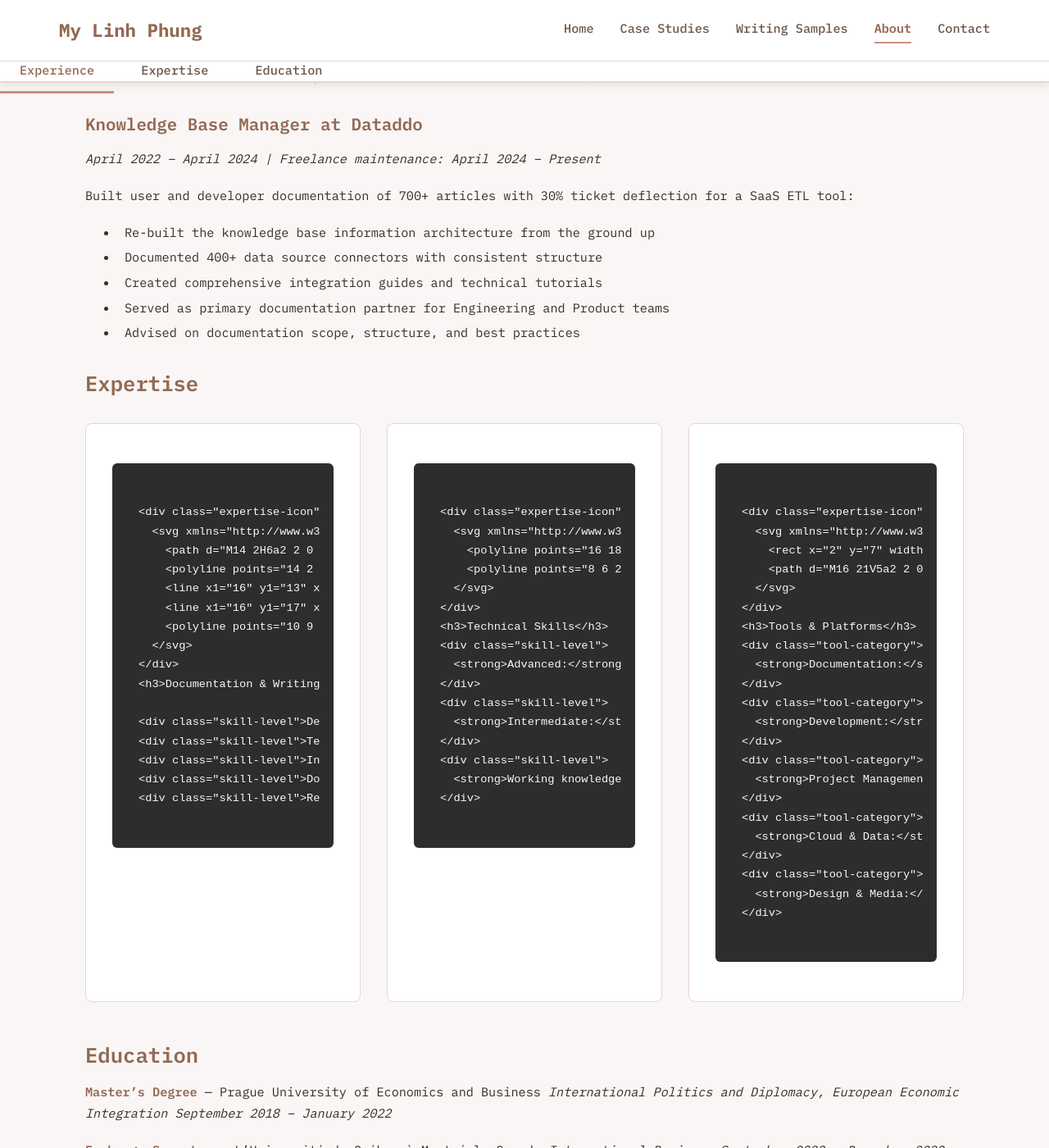
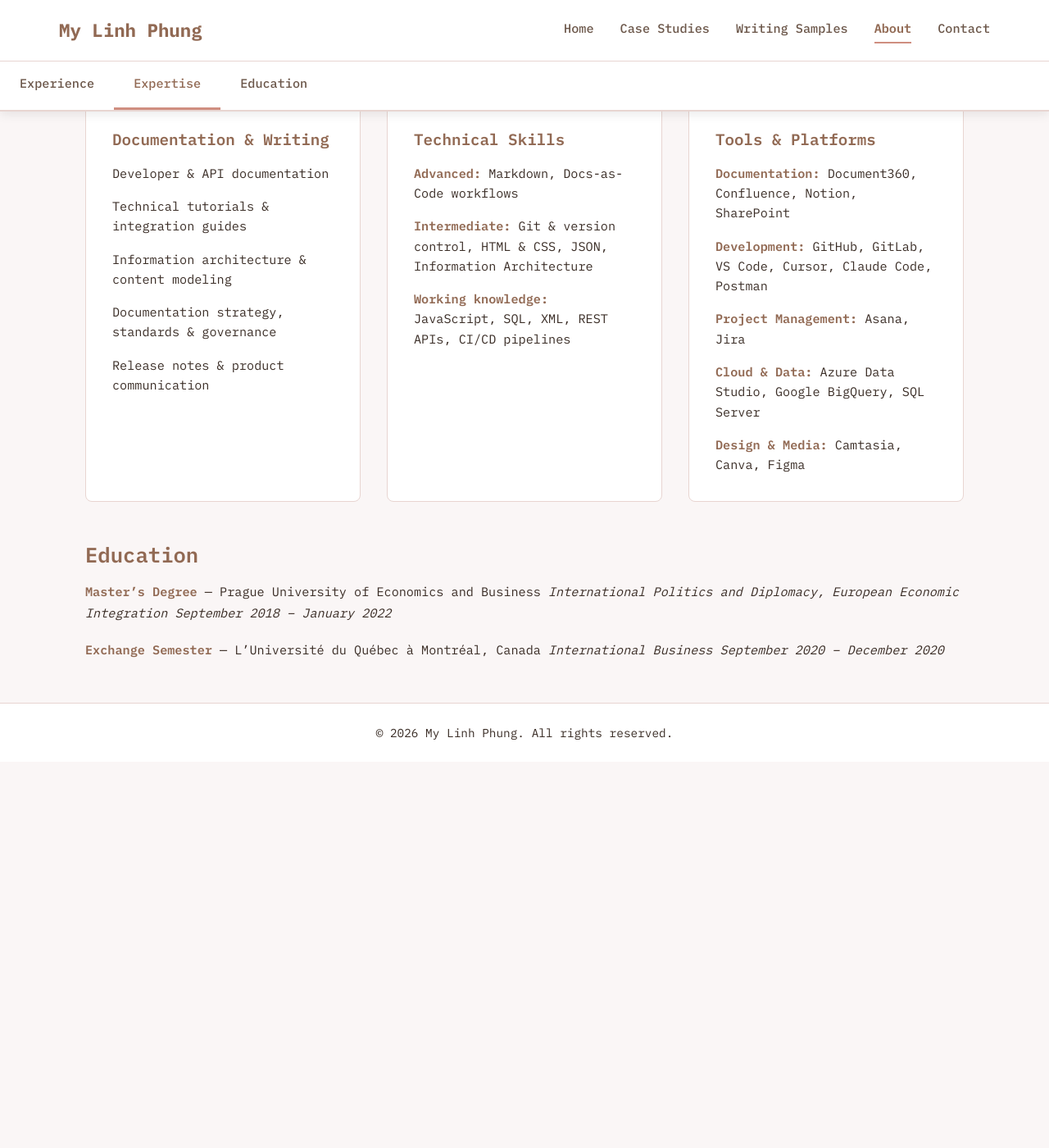
Before and after one commit to mylinhpb/mylinhpb.github.io, a Jekyll site: the page built from about.md, in a window 1280 px wide and 1400 px high, scrolled down 1182 px. Shown: the whole window at 82% size. Built offline with Jekyll 4.4.1, drawn with Linux system fonts in a browser that asks for light colours; after the commit the page ends 2214 px from its top, so only the background shows below that; some of the changed text lies outside the part shown.

Commit message:
fixed formatting,broken about and contact pages

```diff
--- a/about.md
+++ b/about.md
@@ -3,36 +3,15 @@
 title: About
 ---
 
-<div class="about-intro">
-  <h1>About Me</h1>
-  <p class="about-lead">I'm a technical writer specializing in building complete documentation ecosystems for B2B SaaS companies. I've created 1,200+ articles across two documentation systems built from scratch, achieving 30-40% support ticket reduction through strategic information architecture and developer-facing content.</p>
-
-  <div class="about-meta-inline">
-    <span class="meta-item">
-      <svg xmlns="http://www.w3.org/2000/svg" width="14" height="14" viewBox="0 0 24 24" fill="none" stroke="currentColor" stroke-width="2" stroke-linecap="round" stroke-linejoin="round">
-        <path d="M21 10c0 7-9 13-9 13s-9-6-9-13a9 9 0 0 1 18 0z"></path>
-        <circle cx="12" cy="10" r="3"></circle>
-      </svg>
-      Prague, Czechia
-    </span>
-
-    <span class="meta-separator">|</span>
-    <span class="meta-item">
-      <strong>Languages:</strong> Czech, Vietnamese, English (C2), Japanese (N4), French (B2)
-    </span>
-  </div>
-
-  <div class="about-intro-cta">
-    <a href="{{ '/contact' | relative_url }}" class="btn btn-primary">Contact Me</a>
-  </div>
+<div class="about-intro" markdown="0">
+<h1>About Me</h1>
+<p class="about-lead">I'm a technical writer specializing in building complete documentation ecosystems for B2B SaaS companies. I've created 1,200+ articles across two documentation systems built from scratch, achieving 30-40% support ticket reduction through strategic information architecture and developer-facing content.</p>
+<div class="about-meta-inline"><span class="meta-item"><svg xmlns="http://www.w3.org/2000/svg" width="14" height="14" viewBox="0 0 24 24" fill="none" stroke="currentColor" stroke-width="2" stroke-linecap="round" stroke-linejoin="round"><path d="M21 10c0 7-9 13-9 13s-9-6-9-13a9 9 0 0 1 18 0z"></path><circle cx="12" cy="10" r="3"></circle></svg> Prague, Czechia</span> <span class="meta-separator">|</span> <span class="meta-item"><strong>Languages:</strong> Czech, Vietnamese, English (C2), Japanese (N4), French (B2)</span></div>
+<div class="about-intro-cta"><a href="{{ '/contact' | relative_url }}" class="btn btn-primary">Contact Me</a></div>
 </div>
 
 
-<nav class="about-nav" id="aboutNav">
-  <a href="#experience" class="about-nav-link">Experience</a>
-  <a href="#expertise" class="about-nav-link">Expertise</a>
-  <a href="#education" class="about-nav-link">Education</a>
-</nav>
+<nav class="about-nav" id="aboutNav" markdown="0"><a href="#experience" class="about-nav-link">Experience</a><a href="#expertise" class="about-nav-link">Expertise</a><a href="#education" class="about-nav-link">Education</a></nav>
 
 <h2 id="experience">Professional Experience</h2>
 
@@ -61,70 +40,10 @@
 
 <h2 id="expertise">Expertise</h2>
 
-<div class="expertise-grid">
-  <div class="expertise-card">
-    <div class="expertise-icon">
-      <svg xmlns="http://www.w3.org/2000/svg" width="32" height="32" viewBox="0 0 24 24" fill="none" stroke="currentColor" stroke-width="2" stroke-linecap="round" stroke-linejoin="round">
-        <path d="M14 2H6a2 2 0 0 0-2 2v16a2 2 0 0 0 2 2h12a2 2 0 0 0 2-2V8z"></path>
-        <polyline points="14 2 14 8 20 8"></polyline>
-        <line x1="16" y1="13" x2="8" y2="13"></line>
-        <line x1="16" y1="17" x2="8" y2="17"></line>
-        <polyline points="10 9 9 9 8 9"></polyline>
-      </svg>
-    </div>
-    <h3>Documentation & Writing</h3>
-
-    <div class="skill-level">Developer & API documentation</div>
-    <div class="skill-level">Technical tutorials & integration guides</div>
-    <div class="skill-level">Information architecture & content modeling</div>
-    <div class="skill-level">Documentation strategy, standards & governance</div>
-    <div class="skill-level">Release notes & product communication</div>
-
-  </div>
-
-  <div class="expertise-card">
-    <div class="expertise-icon">
-      <svg xmlns="http://www.w3.org/2000/svg" width="32" height="32" viewBox="0 0 24 24" fill="none" stroke="currentColor" stroke-width="2" stroke-linecap="round" stroke-linejoin="round">
-        <polyline points="16 18 22 12 16 6"></polyline>
-        <polyline points="8 6 2 12 8 18"></polyline>
-      </svg>
-    </div>
-    <h3>Technical Skills</h3>
-    <div class="skill-level">
-      <strong>Advanced:</strong> Markdown, Docs-as-Code workflows
-    </div>
-    <div class="skill-level">
-      <strong>Intermediate:</strong> Git & version control, HTML & CSS, JSON, Information Architecture
-    </div>
-    <div class="skill-level">
-      <strong>Working knowledge:</strong> JavaScript, SQL, XML, REST APIs, CI/CD pipelines
-    </div>
-  </div>
-
-  <div class="expertise-card">
-    <div class="expertise-icon">
-      <svg xmlns="http://www.w3.org/2000/svg" width="32" height="32" viewBox="0 0 24 24" fill="none" stroke="currentColor" stroke-width="2" stroke-linecap="round" stroke-linejoin="round">
-        <rect x="2" y="7" width="20" height="14" rx="2" ry="2"></rect>
-        <path d="M16 21V5a2 2 0 0 0-2-2h-4a2 2 0 0 0-2 2v16"></path>
-      </svg>
-    </div>
-    <h3>Tools & Platforms</h3>
-    <div class="tool-category">
-      <strong>Documentation:</strong> Document360, Confluence, Notion, SharePoint
-    </div>
-    <div class="tool-category">
-      <strong>Development:</strong> GitHub, GitLab, VS Code, Cursor, Claude Code, Postman
-    </div>
-    <div class="tool-category">
-      <strong>Project Management:</strong> Asana, Jira
-    </div>
-    <div class="tool-category">
-      <strong>Cloud & Data:</strong> Azure Data Studio, Google BigQuery, SQL Server
-    </div>
-    <div class="tool-category">
-      <strong>Design & Media:</strong> Camtasia, Canva, Figma
-    </div>
-  </div>
+<div class="expertise-grid" markdown="0">
+<div class="expertise-card"><div class="expertise-icon"><svg xmlns="http://www.w3.org/2000/svg" width="32" height="32" viewBox="0 0 24 24" fill="none" stroke="currentColor" stroke-width="2" stroke-linecap="round" stroke-linejoin="round"><path d="M14 2H6a2 2 0 0 0-2 2v16a2 2 0 0 0 2 2h12a2 2 0 0 0 2-2V8z"></path><polyline points="14 2 14 8 20 8"></polyline><line x1="16" y1="13" x2="8" y2="13"></line><line x1="16" y1="17" x2="8" y2="17"></line><polyline points="10 9 9 9 8 9"></polyline></svg></div><h3>Documentation & Writing</h3><div class="skill-level">Developer & API documentation</div><div class="skill-level">Technical tutorials & integration guides</div><div class="skill-level">Information architecture & content modeling</div><div class="skill-level">Documentation strategy, standards & governance</div><div class="skill-level">Release notes & product communication</div></div>
+<div class="expertise-card"><div class="expertise-icon"><svg xmlns="http://www.w3.org/2000/svg" width="32" height="32" viewBox="0 0 24 24" fill="none" stroke="currentColor" stroke-width="2" stroke-linecap="round" stroke-linejoin="round"><polyline points="16 18 22 12 16 6"></polyline><polyline points="8 6 2 12 8 18"></polyline></svg></div><h3>Technical Skills</h3><div class="skill-level"><strong>Advanced:</strong> Markdown, Docs-as-Code workflows</div><div class="skill-level"><strong>Intermediate:</strong> Git & version control, HTML & CSS, JSON, Information Architecture</div><div class="skill-level"><strong>Working knowledge:</strong> JavaScript, SQL, XML, REST APIs, CI/CD pipelines</div></div>
+<div class="expertise-card"><div class="expertise-icon"><svg xmlns="http://www.w3.org/2000/svg" width="32" height="32" viewBox="0 0 24 24" fill="none" stroke="currentColor" stroke-width="2" stroke-linecap="round" stroke-linejoin="round"><rect x="2" y="7" width="20" height="14" rx="2" ry="2"></rect><path d="M16 21V5a2 2 0 0 0-2-2h-4a2 2 0 0 0-2 2v16"></path></svg></div><h3>Tools & Platforms</h3><div class="tool-category"><strong>Documentation:</strong> Document360, Confluence, Notion, SharePoint</div><div class="tool-category"><strong>Development:</strong> GitHub, GitLab, VS Code, Cursor, Claude Code, Postman</div><div class="tool-category"><strong>Project Management:</strong> Asana, Jira</div><div class="tool-category"><strong>Cloud & Data:</strong> Azure Data Studio, Google BigQuery, SQL Server</div><div class="tool-category"><strong>Design & Media:</strong> Camtasia, Canva, Figma</div></div>
 </div>
 
 <h2 id="education">Education</h2>
--- a/contact.md
+++ b/contact.md
@@ -3,56 +3,15 @@
 title: Contact
 ---
 
-<div class="contact-page-hero">
-  <h1>Let's Connect</h1>
-  <p class="contact-page-lead">
-    I'm always happy to chat about technical writing, documentation strategy, or potential collaborations.
-    Feel free to reach out through any of the channels below.
-  </p>
+<div class="contact-page-hero" markdown="0">
+<h1>Let's Connect</h1>
+<p class="contact-page-lead">I'm always happy to chat about technical writing, documentation strategy, or potential collaborations. Feel free to reach out through any of the channels below.</p>
 </div>
 
-<div class="contact-page-grid">
-  <div class="contact-page-card email-card">
-    <div class="contact-page-icon">
-      <svg xmlns="http://www.w3.org/2000/svg" width="32" height="32" viewBox="0 0 24 24" fill="none" stroke="currentColor" stroke-width="2" stroke-linecap="round" stroke-linejoin="round">
-        <path d="M4 4h16c1.1 0 2 .9 2 2v12c0 1.1-.9 2-2 2H4c-1.1 0-2-.9-2-2V6c0-1.1.9-2 2-2z"></path>
-        <polyline points="22,6 12,13 2,6"></polyline>
-      </svg>
-    </div>
-    <h3>Email</h3>
-    <p class="contact-page-value" id="emailAddress">mylinh.pb@gmail.com</p>
-    <button class="copy-email-btn" id="copyEmailBtn">
-      <svg xmlns="http://www.w3.org/2000/svg" width="16" height="16" viewBox="0 0 24 24" fill="none" stroke="currentColor" stroke-width="2" stroke-linecap="round" stroke-linejoin="round">
-        <rect x="9" y="9" width="13" height="13" rx="2" ry="2"></rect>
-        <path d="M5 15H4a2 2 0 0 1-2-2V4a2 2 0 0 1 2-2h9a2 2 0 0 1 2 2v1"></path>
-      </svg>
-      <span class="copy-btn-text">Copy</span>
-    </button>
-  </div>
-
-  <a href="https://www.linkedin.com/in/my-linh-phung-615202174/" class="contact-page-card" target="_blank" rel="noopener noreferrer">
-    <div class="contact-page-icon">
-      <svg xmlns="http://www.w3.org/2000/svg" width="32" height="32" viewBox="0 0 24 24" fill="none" stroke="currentColor" stroke-width="2" stroke-linecap="round" stroke-linejoin="round">
-        <path d="M16 8a6 6 0 0 1 6 6v7h-4v-7a2 2 0 0 0-2-2 2 2 0 0 0-2 2v7h-4v-7a6 6 0 0 1 6-6z"></path>
-        <rect x="2" y="9" width="4" height="12"></rect>
-        <circle cx="4" cy="4" r="2"></circle>
-      </svg>
-    </div>
-    <h3>LinkedIn</h3>
-    <p class="contact-page-value">My Linh Phung</p>
-    <p class="contact-page-hint">Connect on LinkedIn</p>
-  </a>
-
-  <a href="https://github.com/mylinhpb/mylinhpb.github.io" class="contact-page-card" target="_blank" rel="noopener noreferrer">
-    <div class="contact-page-icon">
-      <svg xmlns="http://www.w3.org/2000/svg" width="32" height="32" viewBox="0 0 24 24" fill="none" stroke="currentColor" stroke-width="2" stroke-linecap="round" stroke-linejoin="round">
-        <path d="M9 19c-5 1.5-5-2.5-7-3m14 6v-3.87a3.37 3.37 0 0 0-.94-2.61c3.14-.35 6.44-1.54 6.44-7A5.44 5.44 0 0 0 20 4.77 5.07 5.07 0 0 0 19.91 1S18.73.65 16 2.48a13.38 13.38 0 0 0-7 0C6.27.65 5.09 1 5.09 1A5.07 5.07 0 0 0 5 4.77a5.44 5.44 0 0 0-1.5 3.78c0 5.42 3.3 6.61 6.44 7A3.37 3.37 0 0 0 9 18.13V22"></path>
-      </svg>
-    </div>
-    <h3>GitHub</h3>
-    <p class="contact-page-value">@mylinhpb</p>
-    <p class="contact-page-hint">View my repositories</p>
-  </a>
+<div class="contact-page-grid" markdown="0">
+<div class="contact-page-card email-card"><div class="contact-page-icon"><svg xmlns="http://www.w3.org/2000/svg" width="32" height="32" viewBox="0 0 24 24" fill="none" stroke="currentColor" stroke-width="2" stroke-linecap="round" stroke-linejoin="round"><path d="M4 4h16c1.1 0 2 .9 2 2v12c0 1.1-.9 2-2 2H4c-1.1 0-2-.9-2-2V6c0-1.1.9-2 2-2z"></path><polyline points="22,6 12,13 2,6"></polyline></svg></div><h3>Email</h3><p class="contact-page-value" id="emailAddress">mylinh.pb@gmail.com</p><button class="copy-email-btn" id="copyEmailBtn"><svg xmlns="http://www.w3.org/2000/svg" width="16" height="16" viewBox="0 0 24 24" fill="none" stroke="currentColor" stroke-width="2" stroke-linecap="round" stroke-linejoin="round"><rect x="9" y="9" width="13" height="13" rx="2" ry="2"></rect><path d="M5 15H4a2 2 0 0 1-2-2V4a2 2 0 0 1 2-2h9a2 2 0 0 1 2 2v1"></path></svg><span class="copy-btn-text">Copy</span></button></div>
+<a href="https://www.linkedin.com/in/my-linh-phung-615202174/" class="contact-page-card" target="_blank" rel="noopener noreferrer"><div class="contact-page-icon"><svg xmlns="http://www.w3.org/2000/svg" width="32" height="32" viewBox="0 0 24 24" fill="none" stroke="currentColor" stroke-width="2" stroke-linecap="round" stroke-linejoin="round"><path d="M16 8a6 6 0 0 1 6 6v7h-4v-7a2 2 0 0 0-2-2 2 2 0 0 0-2 2v7h-4v-7a6 6 0 0 1 6-6z"></path><rect x="2" y="9" width="4" height="12"></rect><circle cx="4" cy="4" r="2"></circle></svg></div><h3>LinkedIn</h3><p class="contact-page-value">My Linh Phung</p><p class="contact-page-hint">Connect on LinkedIn</p></a>
+<a href="https://github.com/mylinhpb/mylinhpb.github.io" class="contact-page-card" target="_blank" rel="noopener noreferrer"><div class="contact-page-icon"><svg xmlns="http://www.w3.org/2000/svg" width="32" height="32" viewBox="0 0 24 24" fill="none" stroke="currentColor" stroke-width="2" stroke-linecap="round" stroke-linejoin="round"><path d="M9 19c-5 1.5-5-2.5-7-3m14 6v-3.87a3.37 3.37 0 0 0-.94-2.61c3.14-.35 6.44-1.54 6.44-7A5.44 5.44 0 0 0 20 4.77 5.07 5.07 0 0 0 19.91 1S18.73.65 16 2.48a13.38 13.38 0 0 0-7 0C6.27.65 5.09 1 5.09 1A5.07 5.07 0 0 0 5 4.77a5.44 5.44 0 0 0-1.5 3.78c0 5.42 3.3 6.61 6.44 7A3.37 3.37 0 0 0 9 18.13V22"></path></svg></div><h3>GitHub</h3><p class="contact-page-value">@mylinhpb</p><p class="contact-page-hint">View my repositories</p></a>
 </div>
 
 <script>
```
Also changed, not shown: _articles/context-variables-and-selectors.md (+21 -20 lines).
